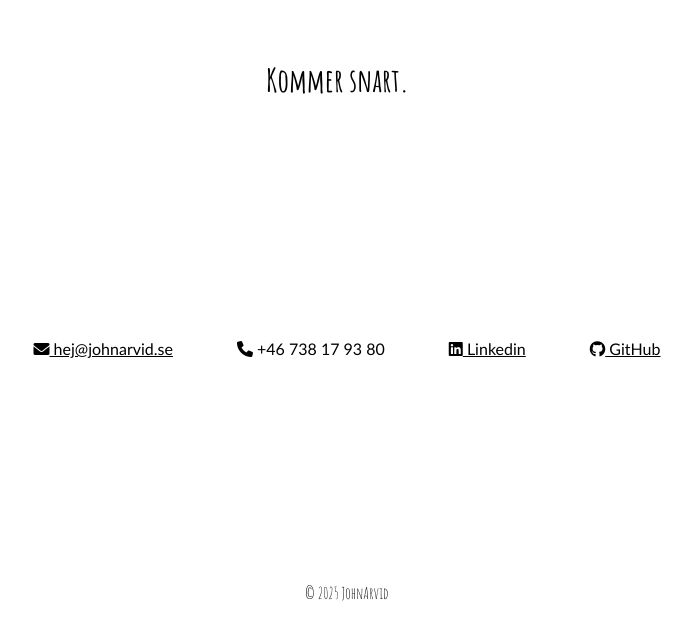
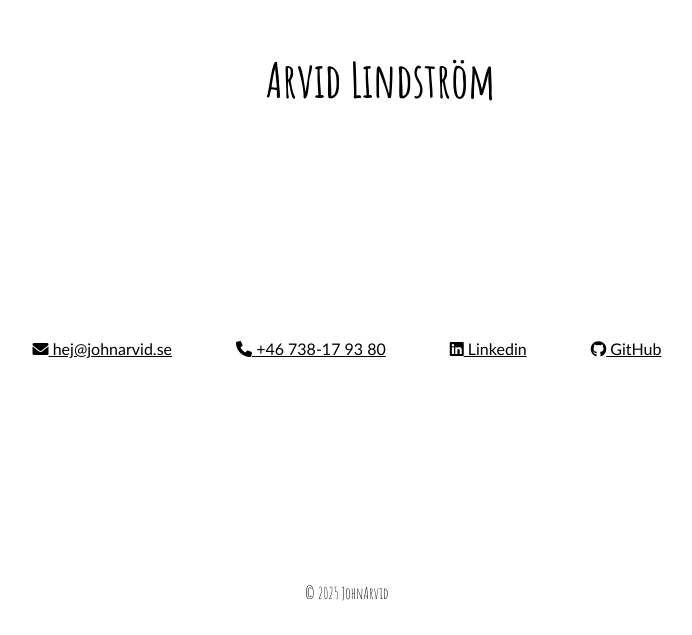
Before and after one commit to JohnArvid/simple-personal-website, a plain HTML site: page index.html in a window 1280 px wide. Shown: the part 165-800 px from the top of the page, without its empty margins (293-985 px from the left). Drawn offline with Linux system fonts and the light colour scheme.

Commit message:
Något slags final-version

```diff
--- a/index.html
+++ b/index.html
@@ -52,7 +52,7 @@
       height: 100vh;
     }
 
-    #kommer-snart {
+    #main {
       height: 100%;
       display: flex;
       justify-content: center;
@@ -90,50 +90,65 @@
       width: 100%;
     }
 
-    .dots::after {
-      content: "";
-      animation: dots 1.5s infinite steps(4);
+    #main h1 {
+      font-size: 3rem;
+      display: inline-flex;
+    }
+    #main h1 span {
+      opacity: 0;
+      display: inline-block;
+      animation: bounceIn 0.5s cubic-bezier(0.34, 1.56, 0.64, 1) forwards;
     }
 
-    @keyframes dots {
+    @keyframes bounceIn {
       0% {
-        content: "";
+        opacity: 0;
+        transform: translateY(50px);
       }
-      25% {
-        content: ".";
+      60% {
+        opacity: 1;
+        transform: translateY(-5px);
       }
-      50% {
-        content: "..";
-      }
-      75% {
-        content: "...";
+      80% {
+        transform: translateY(5px);
       }
       100% {
-        content: "";
+        opacity: 1;
+        transform: translateY(0);
       }
     }
+
 
 
   </style>
 </head>
 <body class="amatic-sc-regular">
   <div class="container">
-    <div id="kommer-snart">
-      <h1>Kommer snart<span class="dots"></span></h1>
+    <div id="main">
+      <h1 id="animated-text">Arvid Lindström</h1>
     </div>
   </div>
   <section class="contact section">
     <div class="contact">
-        <p><a href="mailto:hej@johnarvid.se"><i class="fas fa-envelope icon"></i> hej@johnarvid.se</a></p>
+        <p>
+          <a href="mailto:hej@johnarvid.se?subject:Goda nyheter!">
+          <i class="fas fa-envelope icon"></i> hej@johnarvid.se</a>
+        </p>
     </div>
     <div class="contact">
-        <p><i class="fas fa-phone icon"></i> +46 738 17 93 80</p>
+        <p>
+          <a href="tel:+46738179380"><i class="fas fa-phone icon"></i> +46 738-17 93 80</a></p>
     </div>
     <div class="contact">
-            <p><a href="https://www.linkedin.com/in/arvid-lindstr%C3%B6m-28aa17291/" target="_blank"><i class="fab fa-linkedin icon"></i> Linkedin</a></p>
+            <p>
+              <a href="https://www.linkedin.com/in/john-arvid" target="_blank">
+              <i class="fab fa-linkedin icon"></i> Linkedin</a>
+            </p>
     </div>
     <div class="contact">
-      <p><a href="https://github.com/JohnArvid/" target="_blank"><i class="fab fa-github icon"></i> GitHub</a></p>
+      <p>
+        <a href="https://github.com/JohnArvid/" target="_blank"><i class="fab fa-github icon"></i> GitHub</a>
+      </p>
 </div>
   </section>
 <footer>
@@ -144,6 +159,22 @@
   let now = new Date();
   let year = now.getUTCFullYear();
    document.getElementById("year").innerText = year;
+
+   document.addEventListener("DOMContentLoaded", () => {
+      const text = document.getElementById("animated-text");
+      const letters = text.innerText.split("");
+
+      text.textContent = ""; // Rensa befintlig text
+
+      letters.forEach((letter, index) => {
+        const span = document.createElement("span");
+        span.innerHTML = letter === " " ? "&nbsp;" : letter; // Hantera mellanslag
+        span.style.animationDelay = `${index * 0.1}s`; // Fördröjning för varje bokstav
+        text.appendChild(span);
+      });
+    });
+
+   console.info("Hej, kul att du är här. Något som inte funkar, frågor? \nMejla hej@johnarvid.se")
   </script>
 </body>
 
```
